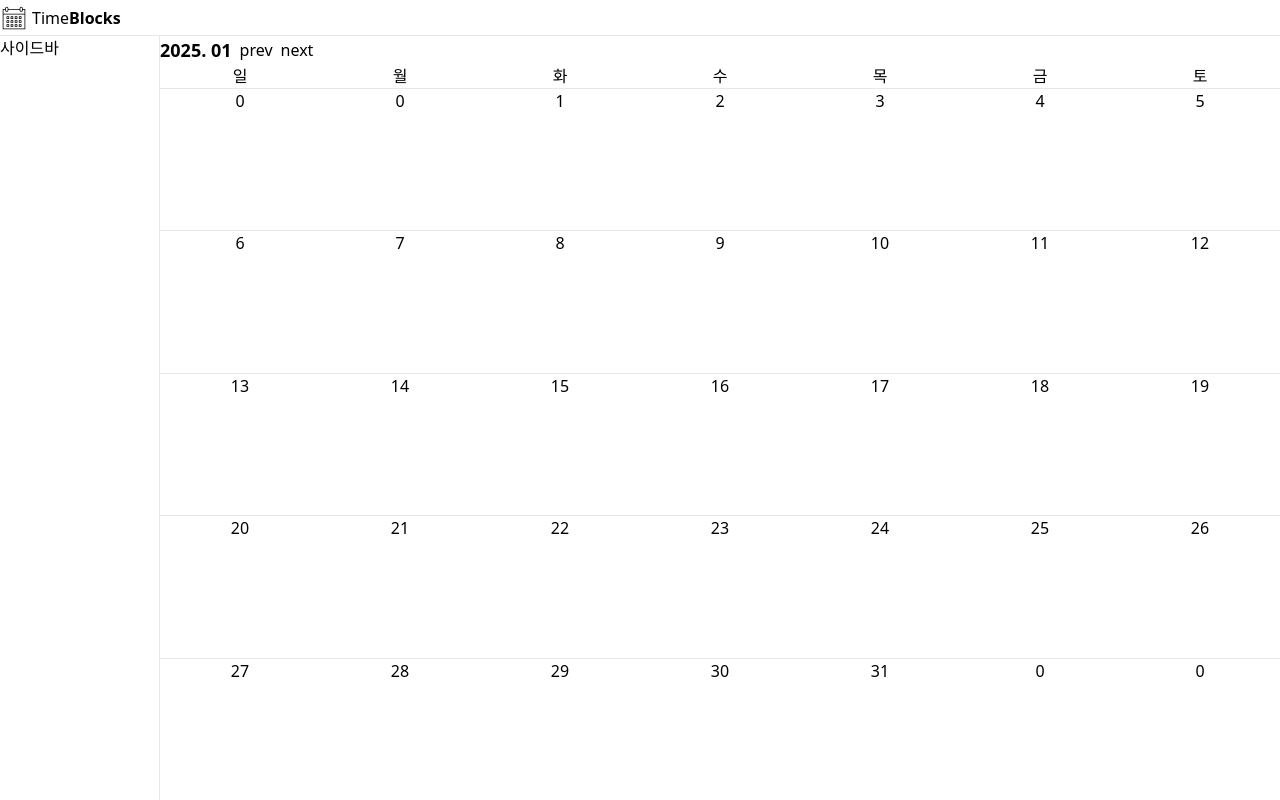
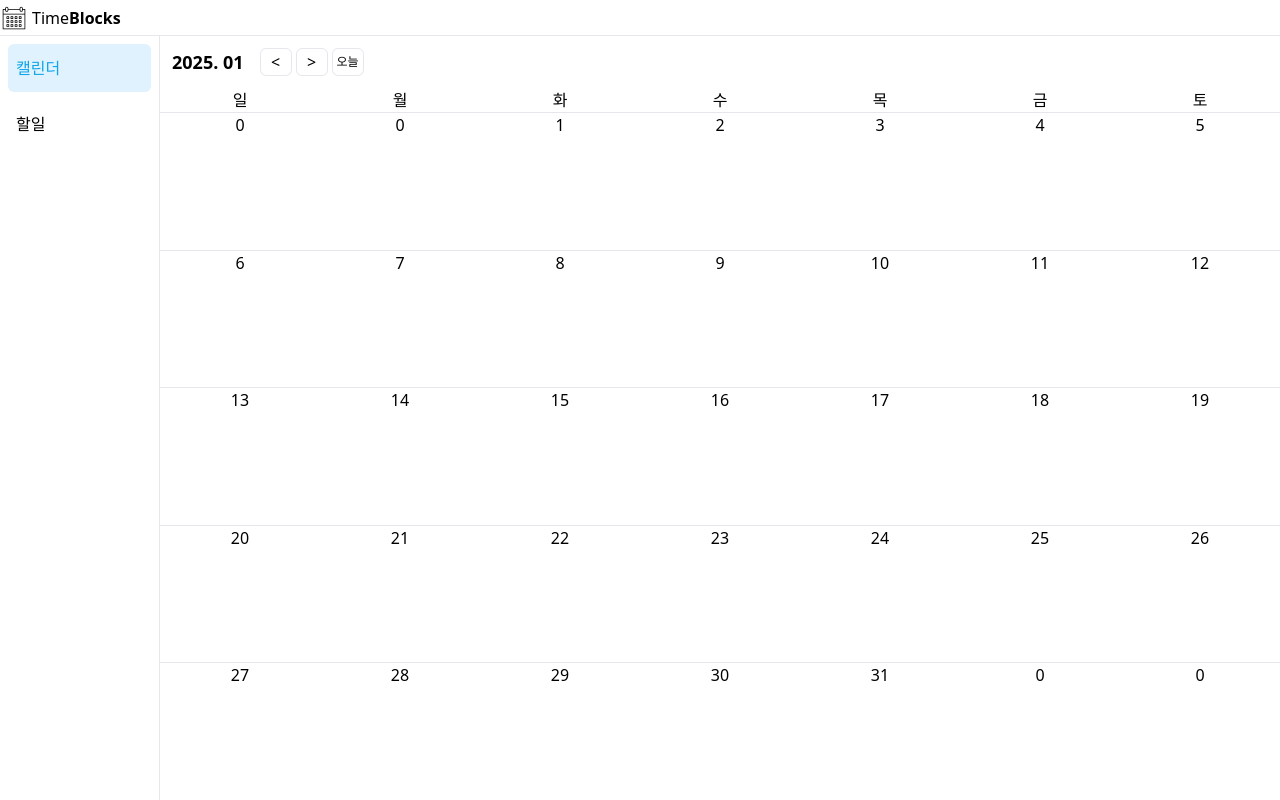
Before and after one commit to HongBoogie/calendar, a Next.js app: page / in a window 1280 px wide. Built offline with nearby package versions, Linux system fonts and the light colour scheme.

Commit message:
feat: 사이드바 구현
- clsx 설치 및 조건부 스타일링
- 캘린더 사이드바 구현(현재는 라우트가 캘린더와 할일만 존재)

```diff
--- a/package.json
+++ b/package.json
@@ -9,6 +9,7 @@
     "lint": "next lint"
   },
   "dependencies": {
+    "clsx": "^2.1.1",
     "date-fns": "^4.1.0",
     "next": "14.2.23",
     "react": "^18",
--- a/src/app/page.tsx
+++ b/src/app/page.tsx
@@ -3,7 +3,7 @@ import Image from "next/image";
 
 export default function Home() {
   return (
-  <div className="min-h-home">
+  <div>
     <Calendar />
   </div>
   );
--- a/src/components/Calendar.tsx
+++ b/src/components/Calendar.tsx
@@ -21,10 +21,21 @@ const Calendar = () => {
 
   return (
       <div className="flex flex-col min-h-home">
-        <div className="flex gap-2">
+        <div className="flex gap-4 m-3">
           <strong className="text-lg">{currentDate.getFullYear()}. {calculateMonth(currentDate.getMonth() + 1)}</strong>
-          <button onClick={() => setCurrentDate(subMonths(currentDate, 1))}>prev</button>
-          <button onClick={() => setCurrentDate(subMonths(currentDate, -1))}>next</button>
+          <div className="flex gap-1">
+          <button
+          className="border rounded-md w-8 flex items-center justify-center"
+          onClick={() => setCurrentDate(subMonths(currentDate, 1))}>{'<'}</button>
+          <button
+          className="border rounded-md w-8 flex items-center justify-center"
+          onClick={() => setCurrentDate(subMonths(currentDate, -1))}>{'>'}</button>
+          <button
+            className="border rounded-md w-8 flex items-center justify-center text-xs"
+            onClick={() => setCurrentDate(currentDate)}>
+            오늘
+          </button>
+          </div>
         </div>
         <div className="grid grid-cols-7">
         {["일", "월", "화", "수", "목", "금", "토"].map((day) => (
--- a/src/components/Sidebar.tsx
+++ b/src/components/Sidebar.tsx
@@ -1,11 +1,12 @@
 import React from 'react'
+import Link from 'next/link'
+import SidebarLinks from './SidebarLinks'
 
 const Sidebar = () => {
   return (
     <div className='fixed left-0 w-40 border-r min-h-home'>
-      <div className=''>
-        사이드바
-      </div>
+      <SidebarLinks href='/' text='캘린더' />
+      <SidebarLinks href='/todos' text='할일' />
     </div>
   )
 }
--- /dev/null
+++ b/src/components/SidebarLinks.tsx
@@ -0,0 +1,27 @@
+'use client';
+
+import React, { useEffect } from 'react'
+import Link from 'next/link'
+
+import { usePathname } from 'next/navigation';
+import clsx from 'clsx';
+
+type SidebarLinksProps = {
+  href: string;
+  text: string;
+}
+
+const SidebarLinks = ({href, text} : SidebarLinksProps) => {
+  const pathname = usePathname();
+  const isActive = pathname === href;
+
+  return (
+    <Link href={href}>
+      <div className={clsx('h-12 flex items-center m-2 rounded-md p-2', {
+        ['bg-sky-100 text-sky-500']: isActive
+      })}>{text}</div>
+    </Link>
+  )
+}
+
+export default SidebarLinks
```
Also changed, not shown: 1 other file (tests, documents, lock files or other folders).
